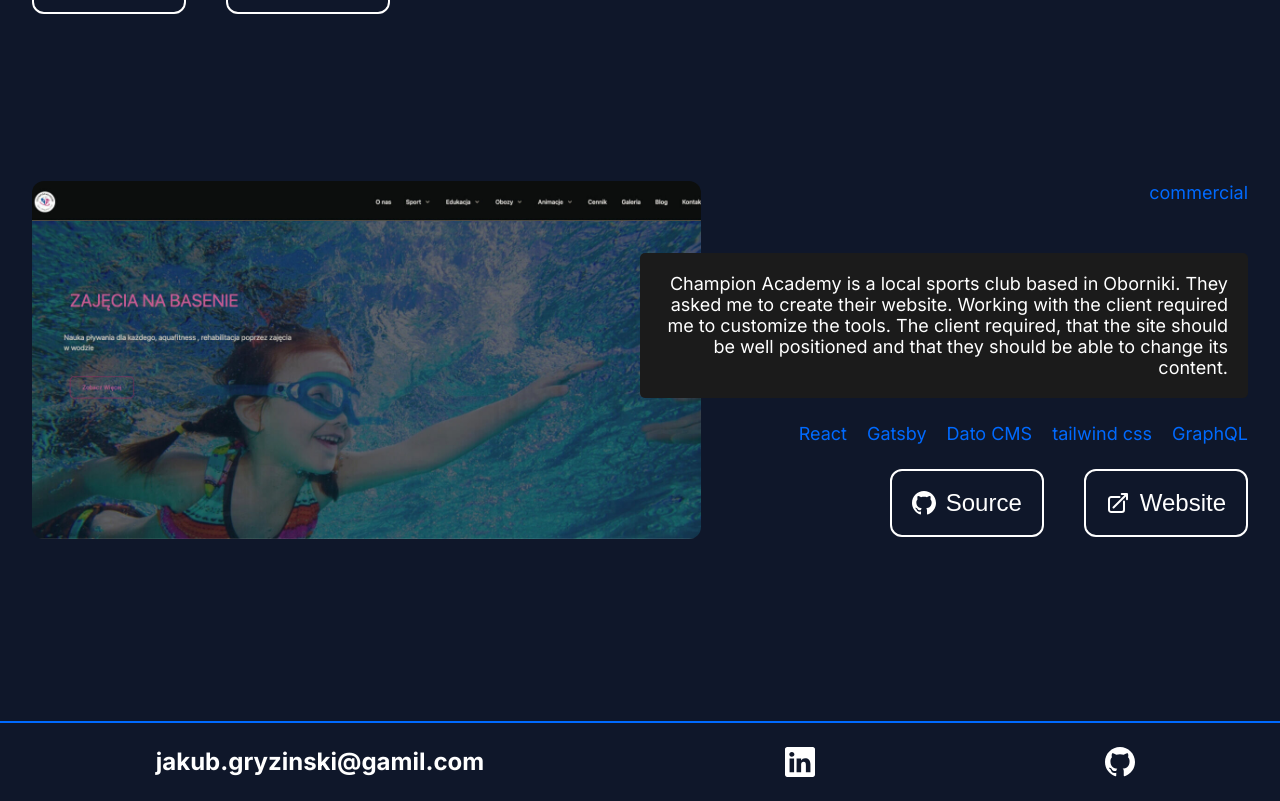
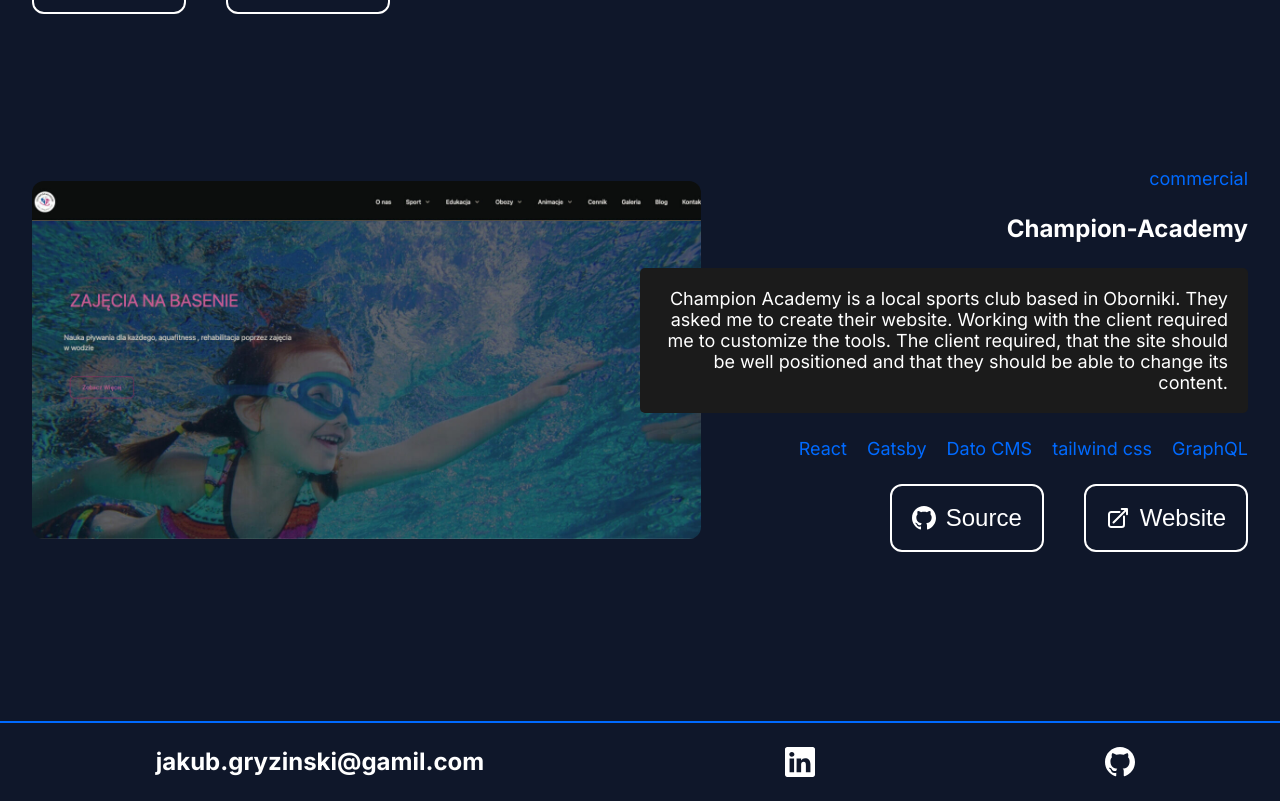
Before and after one commit to JayCodeGitHub/jaycode.pl, a Next.js app: page /experience in a window 1280 px wide. Shown: the part 2365-3166 px from the top of the page. Built offline with nearby package versions, Linux system fonts and the light colour scheme.

Commit message:
Fix projects items value

```diff
--- a/src/assets/projectsItems.ts
+++ b/src/assets/projectsItems.ts
@@ -65,7 +65,7 @@ export const ProjectsItems = [
       image: '/images/champion-academy.jpg',
       alt: 'Screenshot from Champion Academy desktop website',
       type: 'commercial',
-      name: 'Champion-Academy',
+      title: 'Champion-Academy',
       description:
       'Champion Academy is a local sports club based in Oborniki. They asked me to create their website. Working with the client required me to customize the tools. The client required, that the site should be well positioned and that they should be able to change its content.',
       technologies: ['React', 'Gatsby', 'Dato CMS', 'tailwind css', 'GraphQL'],
```
